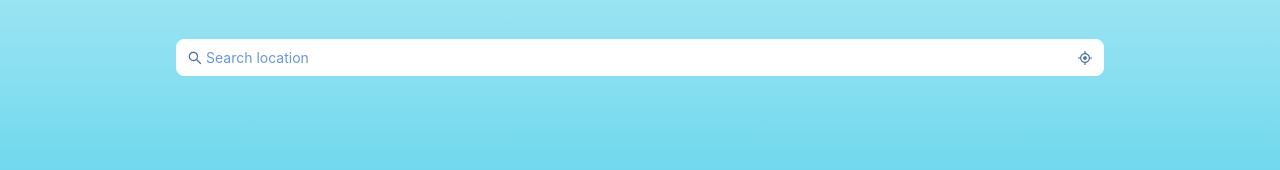
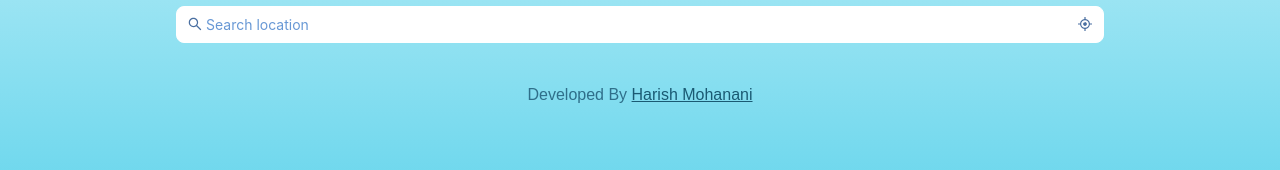
Before and after one commit to code-blooded-developer/weatherx, a Next.js app: page / in a window 1280 px wide. Shown: the part 393-563 px from the top of the page. Built offline with nearby package versions, Linux system fonts and the light colour scheme.

Commit message:
Added footer

```diff
--- /dev/null
+++ b/src/components/Footer/index.tsx
@@ -0,0 +1,14 @@
+import { FooterContainer } from "./styled";
+
+const Footer: React.FC = () => {
+  return (
+    <FooterContainer>
+      <p>
+        Developed By{" "}
+        <a href="https://github.com/code-blooded-developer">Harish Mohanani</a>
+      </p>
+    </FooterContainer>
+  );
+};
+
+export default Footer;
--- /dev/null
+++ b/src/components/Footer/styled.ts
@@ -0,0 +1,13 @@
+import styled from "styled-components";
+
+export const FooterContainer = styled.footer`
+  p {
+    padding: 1rem 0;
+    font-size: 1rem;
+    text-align: center;
+    color: #2f6f8a;
+    a {
+      color: #1a5a73;
+    }
+  }
+`;
--- a/src/pages/index.tsx
+++ b/src/pages/index.tsx
@@ -7,6 +7,7 @@ import Header from "@/components/Header";
 import SearchBar from "@/components/SearchBar";
 import CurrentWeather from "@/components/CurrentWeather";
 import Forecast from "@/components/Forecast";
+import Footer from "@/components/Footer";
 
 import { AppStore } from "@/store/store";
 
@@ -42,6 +43,7 @@ const Home: React.FC = () => {
           <SearchBar />
           <CurrentWeather />
           {/* <Forecast /> */}
+          <Footer />
         </>
       )}
     </>
```
